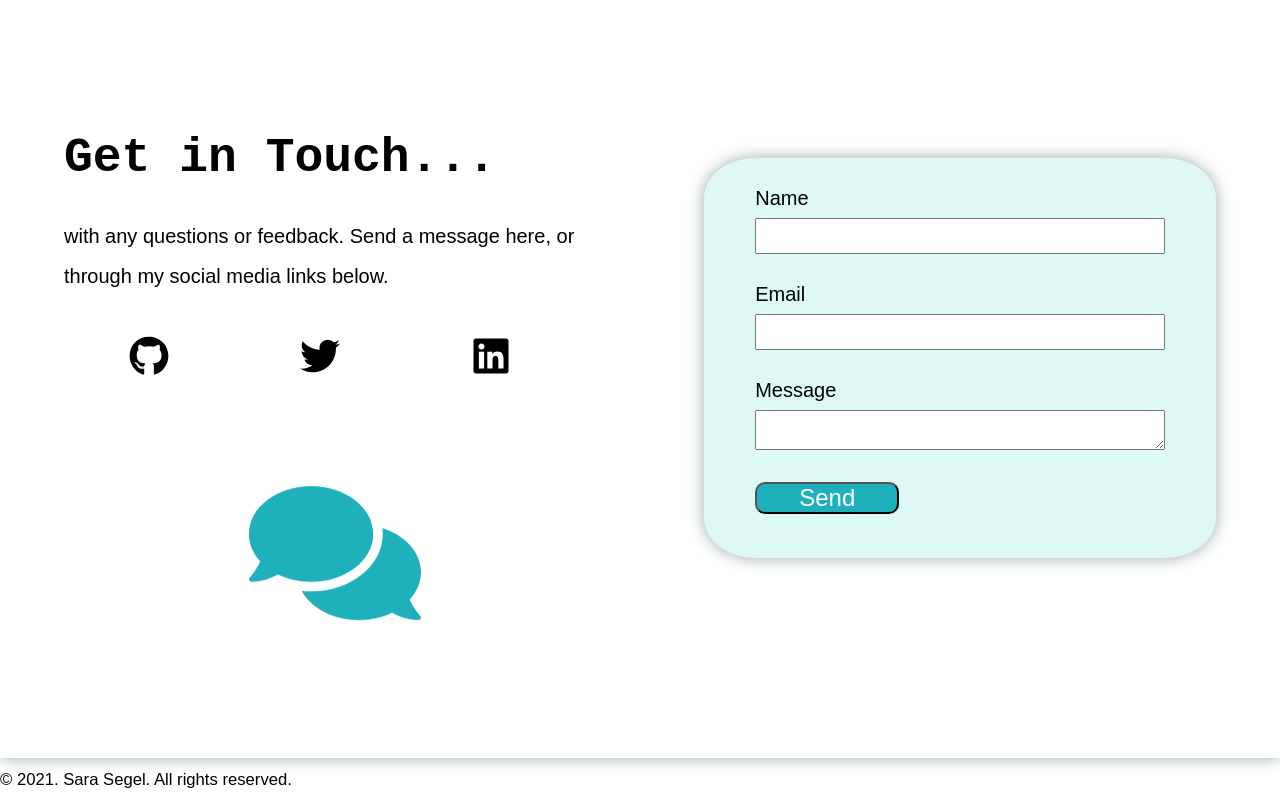
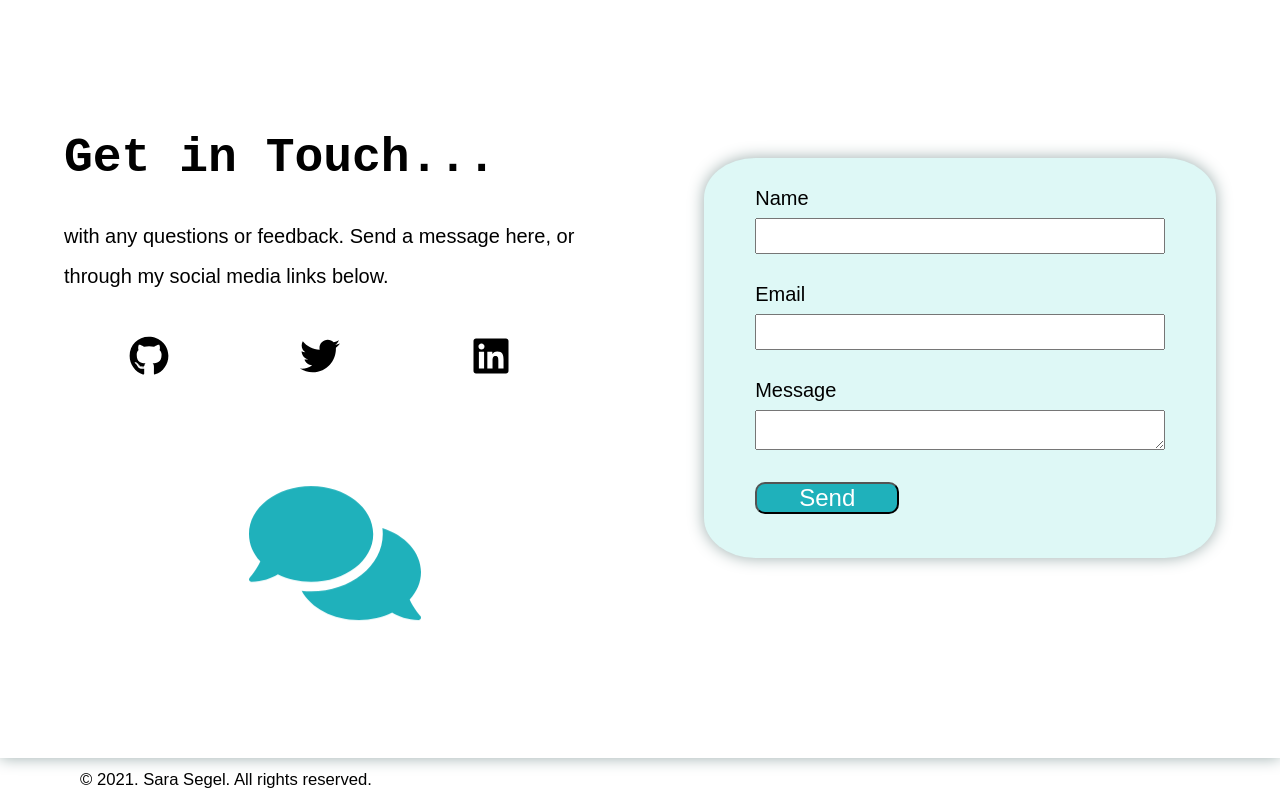
Before and after one commit to ohgravity/my-portfolio-site, a React (Create React App) app: page / in a window 1280 px wide. Shown: the part 2442-3242 px from the top of the page. Built offline with nearby package versions, Linux system fonts and the light colour scheme; a web font is replaced by a local one.

Commit message:
add 4em padding-left to footer

```diff
--- a/src/components/Pages/LandingPage/LandingPage.css
+++ b/src/components/Pages/LandingPage/LandingPage.css
@@ -305,6 +305,10 @@ h3 {
   display: inline-block;
   text-align: left;
   /* border: 3px solid orange; */
+}
+
+footer {
+  padding-left: 4em;
 }
 
 /* ************** */
```
Also changed, not shown: 1 other file (tests, documents, lock files or other folders).
